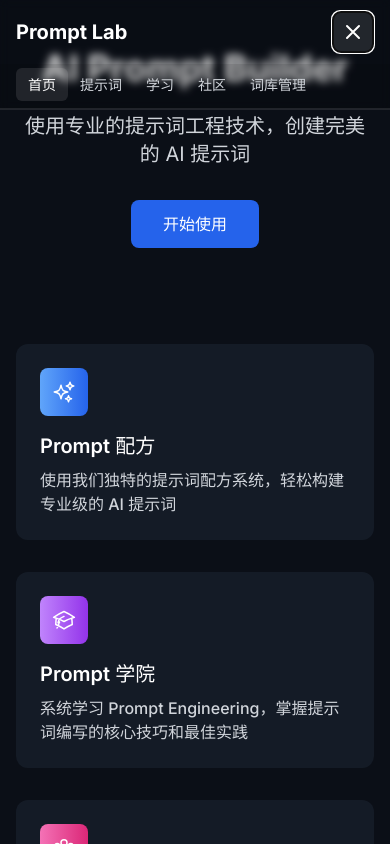
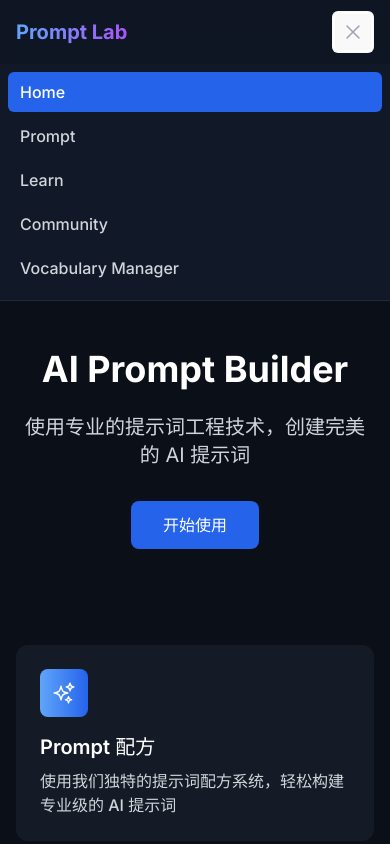
Before and after one commit to mope81/ai-prompt-builder, a React (Vite) app: page / in a window 390 px wide. Both pictures are taken after a click on the button 353 px from the left and 32 px from the top of the page. Shown: the top 844 px of the page. Built offline with nearby package versions, Linux system fonts and the light colour scheme.

Commit message:
fix: improve browser compatibility for Navbar component"
"Updated Navbar styling and layout for better cross-browser compatibility"

```diff
--- a/src/components/Navbar.jsx
+++ b/src/components/Navbar.jsx
@@ -1,119 +1,96 @@
-import { Link, useLocation, NavLink as RouterNavLink } from 'react-router-dom'
-import { useState } from 'react'
-import { motion, AnimatePresence } from 'framer-motion'
+import React, { useState } from 'react';
+import { Link, useLocation } from 'react-router-dom';
+import { motion } from 'framer-motion';
+import { Bars3Icon, XMarkIcon } from '@heroicons/react/24/outline';
 
-// NavLink component
-const NavLink = ({ to, children }) => {
-  const location = useLocation()
-  const isActive = location.pathname === to
+const Navbar = () => {
+  const [isOpen, setIsOpen] = useState(false);
+  const location = useLocation();
+
+  const navItems = [
+    { name: 'Home', path: '/' },
+    { name: 'Prompt', path: '/prompt' },
+    { name: 'Learn', path: '/learn' },
+    { name: 'Community', path: '/community' },
+    { name: 'Vocabulary Manager', path: '/vocabulary-manager' },
+  ];
+
+  const isActive = (path) => location.pathname === path;
 
   return (
-    <RouterNavLink
-      to={to}
-      className={`px-3 py-2 rounded-md text-sm font-medium transition-colors ${
-        isActive
-          ? 'bg-white/10 text-white'
-          : 'text-gray-300 hover:bg-white/10 hover:text-white'
-      }`}
-    >
-      {children}
-    </RouterNavLink>
-  )
-}
-
-export default function Navbar() {
-  const [isMenuOpen, setIsMenuOpen] = useState(false)
-  const location = useLocation()
-
-  const navigation = [
-    { name: '提示词配方', href: '/prompt' },
-    { name: '学习', href: '/learn' },
-    { name: '社区', href: '/community' },
-  ]
-
-  return (
-    <nav className="fixed top-0 left-0 right-0 z-50 bg-black/10 backdrop-blur-sm border-b border-white/10">
+    <nav className="sticky top-0 z-50 backdrop-blur-md bg-gray-900/80 border-b border-gray-800">
       <div className="max-w-7xl mx-auto px-4 sm:px-6 lg:px-8">
         <div className="flex items-center justify-between h-16">
-          {/* Logo */}
           <div className="flex items-center">
-            <Link to="/" className="flex items-center">
-              <span className="text-xl font-bold text-white">Prompt Lab</span>
+            <Link to="/" className="flex-shrink-0">
+              <h1 className="text-xl font-bold bg-gradient-to-r from-blue-400 to-purple-500 bg-clip-text text-transparent">
+                Prompt Lab
+              </h1>
             </Link>
           </div>
 
           {/* Desktop Navigation */}
-          <div className="hidden sm:ml-6 sm:flex sm:space-x-8">
-            <NavLink to="/">首页</NavLink>
-            <NavLink to="/prompt">提示词</NavLink>
-            <NavLink to="/learn">学习</NavLink>
-            <NavLink to="/community">社区</NavLink>
-            <NavLink to="/vocabulary-manager">词库管理</NavLink>
+          <div className="hidden md:block">
+            <div className="flex items-center space-x-4">
+              {navItems.map((item) => (
+                <Link
+                  key={item.name}
+                  to={item.path}
+                  className={`px-3 py-2 rounded-md text-sm font-medium transition-colors duration-200 ${
+                    isActive(item.path)
+                      ? 'bg-blue-600 text-white'
+                      : 'text-gray-300 hover:bg-gray-700 hover:text-white'
+                  }`}
+                >
+                  {item.name}
+                </Link>
+              ))}
+            </div>
           </div>
 
-          {/* Mobile Menu Button */}
+          {/* Mobile Navigation Button */}
           <div className="md:hidden">
             <button
-              onClick={() => setIsMenuOpen(!isMenuOpen)}
-              className="p-2 rounded-lg bg-white/10 hover:bg-white/20 transition-colors"
+              onClick={() => setIsOpen(!isOpen)}
+              className="inline-flex items-center justify-center p-2 rounded-md text-gray-400 hover:text-white hover:bg-gray-700 focus:outline-none focus:ring-2 focus:ring-inset focus:ring-white"
             >
-              <svg className="h-6 w-6 text-white" fill="none" viewBox="0 0 24 24" stroke="currentColor">
-                <path
-                  strokeLinecap="round"
-                  strokeLinejoin="round"
-                  strokeWidth={2}
-                  d={isMenuOpen ? "M6 18L18 6M6 6l12 12" : "M4 6h16M4 12h16M4 18h16"}
-                />
-              </svg>
+              {isOpen ? (
+                <XMarkIcon className="block h-6 w-6" />
+              ) : (
+                <Bars3Icon className="block h-6 w-6" />
+              )}
             </button>
           </div>
         </div>
       </div>
 
-      {/* Mobile Menu */}
-      <AnimatePresence>
-        {isMenuOpen && (
-          <motion.div
-            initial={{ opacity: 0, y: -10 }}
-            animate={{ opacity: 1, y: 0 }}
-            exit={{ opacity: 0, y: -10 }}
-            className="md:hidden bg-black/10 border-b border-white/10"
-          >
-            <div className="px-4 pt-2 pb-3 space-y-1">
-              <NavLink
-                to="/"
-                onClick={() => setIsMenuOpen(false)}
-              >
-                首页
-              </NavLink>
-              <NavLink
-                to="/prompt"
-                onClick={() => setIsMenuOpen(false)}
-              >
-                提示词
-              </NavLink>
-              <NavLink
-                to="/learn"
-                onClick={() => setIsMenuOpen(false)}
-              >
-                学习
-              </NavLink>
-              <NavLink
-                to="/community"
-                onClick={() => setIsMenuOpen(false)}
-              >
-                社区
-              </NavLink>
-              <NavLink
-                to="/vocabulary-manager"
-                onClick={() => setIsMenuOpen(false)}
-              >
-                词库管理
-              </NavLink>
-            </div>
-          </motion.div>
-        )}
-      </AnimatePresence>
+      {/* Mobile Navigation Menu */}
+      <motion.div
+        className="md:hidden"
+        initial={false}
+        animate={isOpen ? { height: 'auto' } : { height: 0 }}
+        transition={{ duration: 0.2 }}
+        style={{ overflow: 'hidden' }}
+      >
+        <div className="px-2 pt-2 pb-3 space-y-1 sm:px-3 bg-gray-900">
+          {navItems.map((item) => (
+            <Link
+              key={item.name}
+              to={item.path}
+              className={`block px-3 py-2 rounded-md text-base font-medium ${
+                isActive(item.path)
+                  ? 'bg-blue-600 text-white'
+                  : 'text-gray-300 hover:bg-gray-700 hover:text-white'
+              }`}
+              onClick={() => setIsOpen(false)}
+            >
+              {item.name}
+            </Link>
+          ))}
+        </div>
+      </motion.div>
     </nav>
-  )
-}
+  );
+};
+
+export default Navbar;
```
